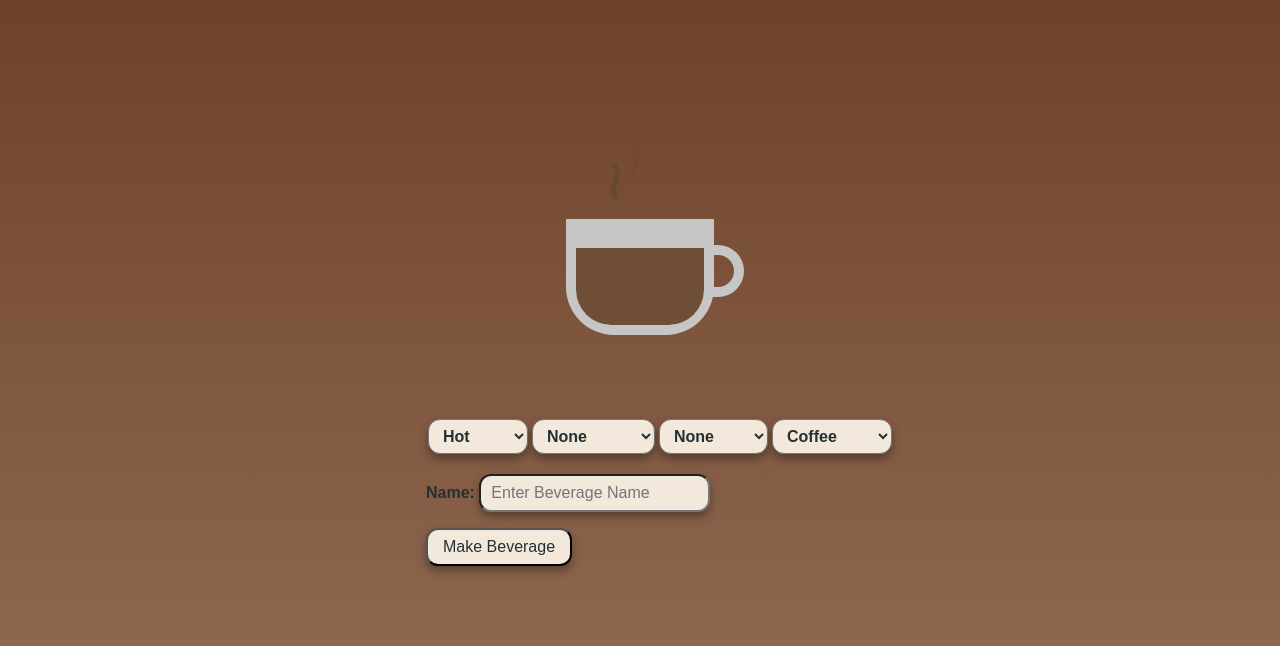
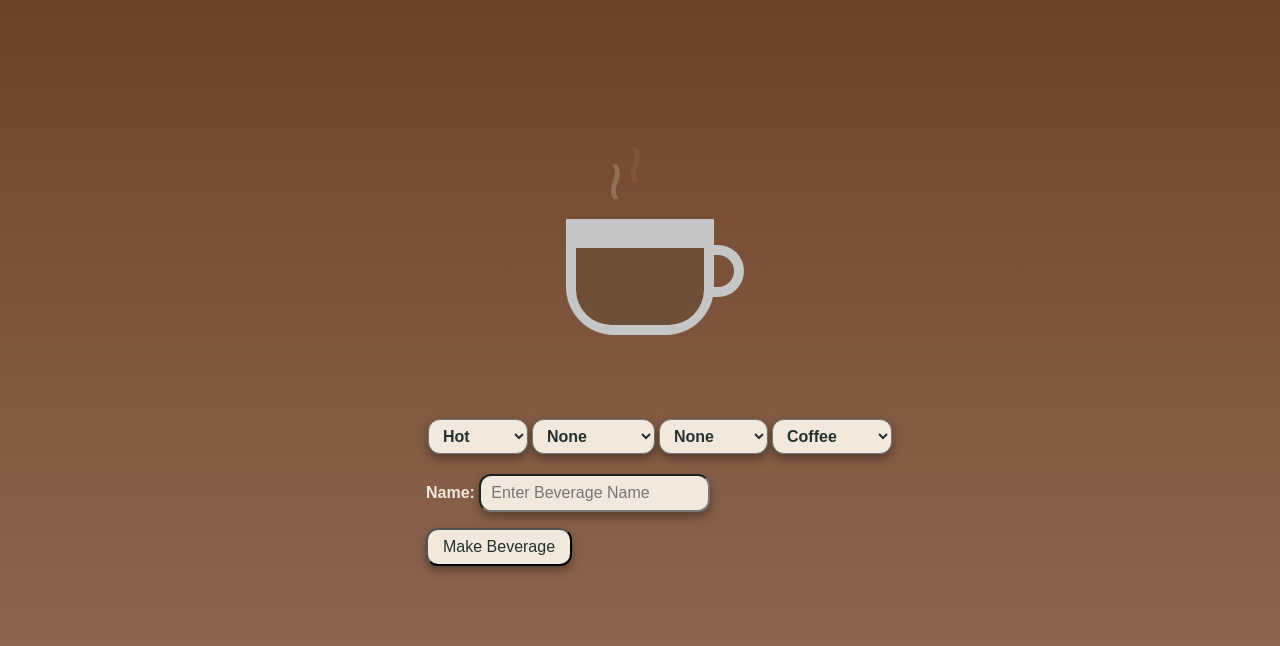
Before and after one commit to GVSU-CIS371/project3-ejt, a Vue app: page / in a window 1280 px wide. Shown: the top 646 px of the page. Built offline with nearby package versions, Linux system fonts and the light colour scheme.

Commit message:
Made some text a different color for readability

```diff
--- a/src/App.vue
+++ b/src/App.vue
@@ -108,7 +108,7 @@ html {
   height: 100%;
   background-color: #6e4228;
   background: linear-gradient(to bottom, #6e4228 0%, #956f5a 100%);
-  color: #253031;
+  color: #F2E9DC;
 }
 ul {
   list-style: none;
```
